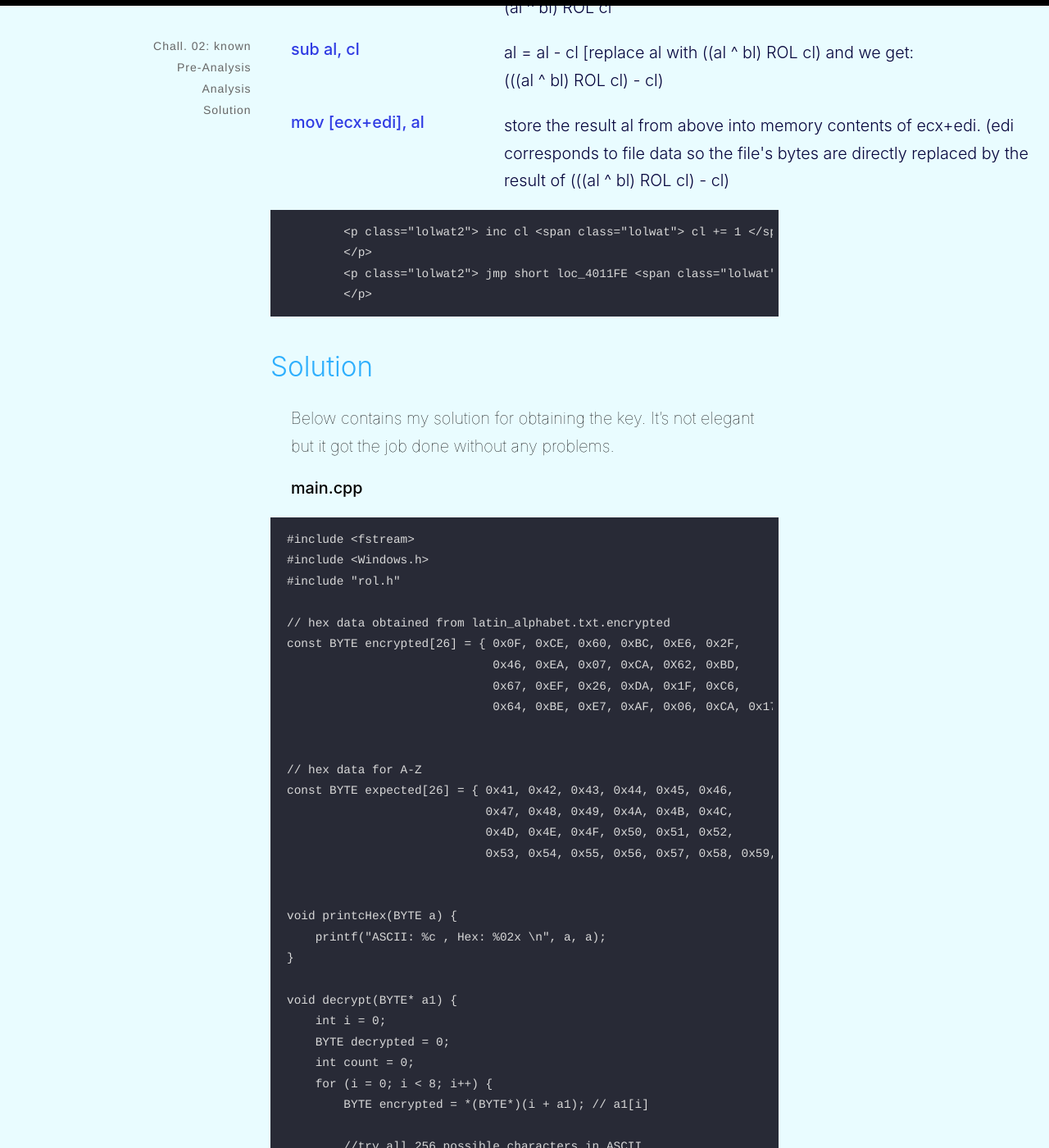
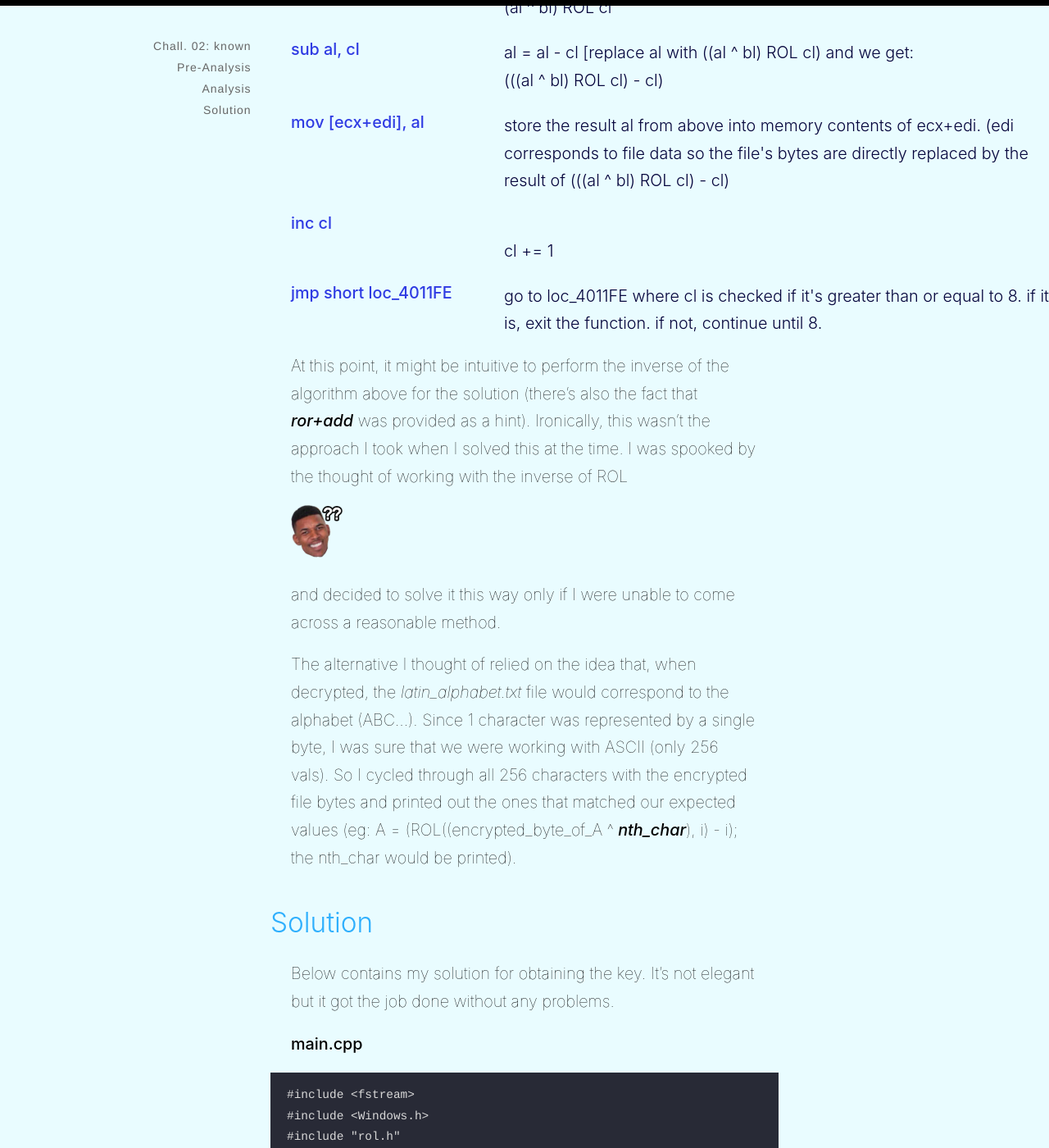
Before and after one commit to mibho/mibho.github.io.old2, a Jekyll site: the page built from _posts/2021-12-07-flarech2.md, in a window 1280 px wide and 1400 px high, scrolled down 21419 px. Shown: the whole window at 82% size. Built offline with Jekyll 4.4.1, drawn with Linux system fonts in a browser that asks for light colours.

Commit message:
Update 2021-12-07-flarech2.md

```diff
--- a/_posts/2021-12-07-flarech2.md
+++ b/_posts/2021-12-07-flarech2.md
@@ -1085,13 +1085,20 @@ This starts with a check to see if some number (let's call it ***someNumber***)
 <p class="lolwat2"> sub al, cl <span class="lolwat"> al = al - cl [replace al with ((al ^ bl) ROL cl) and we get: <br> (((al ^ bl) ROL cl) - cl)</span>
             </p>
 
-<p class="lolwat2"> mov [ecx+edi], al <span class="lolwat"> store the result al from above into memory contents of ecx+edi. (edi corresponds to file data so the file's bytes are directly replaced by the result of (((al ^ bl) ROL cl) - cl) </span>
-            </p>
-            <p class="lolwat2"> inc cl <span class="lolwat"> cl += 1 </span>
-            </p>
-            <p class="lolwat2"> jmp short loc_4011FE <span class="lolwat"> go to loc_4011FE where cl is checked if it's greater than or equal to 8. if it is, exit the function. if not, continue until 8. </span>
-            </p>
+<p class="lolwat2"> mov [ecx+edi], al <span class="lolwat"> store the result al from above into memory contents of ecx+edi. (edi corresponds to file data so the file's bytes are directly replaced by the result of (((al ^ bl) ROL cl) - cl) </span></p>
 
+<p class="lolwat2"> inc cl <span class="lolwat"> cl += 1 </span>
+</p>
+<p class="lolwat2"> jmp short loc_4011FE <span class="lolwat"> go to loc_4011FE where cl is checked if it's greater than or equal to 8. if it is, exit the function. if not, continue until 8. </span>
+</p>
+
+At this point, it might be intuitive to perform the inverse of the algorithm above for the solution (there's also the fact that ***ror+add*** was provided as a hint). Ironically, this wasn't the approach I took when I solved this at the time. I was spooked by the thought of working with the inverse of ROL
+
+<img src="/images/nickyoung.png" style="display: inline;">
+
+and decided to solve it this way only if I were unable to come across a reasonable method.
+
+The alternative I thought of relied on the idea that, when decrypted, the *latin_alphabet.txt* file would correspond to the alphabet (ABC...). Since 1 character was represented by a single byte, I was sure that we were working with ASCII (only 256 vals). So I cycled through all 256 characters with the encrypted file bytes and printed out the ones that matched our expected values (eg: A = (ROL((encrypted_byte_of_A ^ ***nth_char***), i) - i); the nth_char would be printed).
 
 ## Solution
 
```
